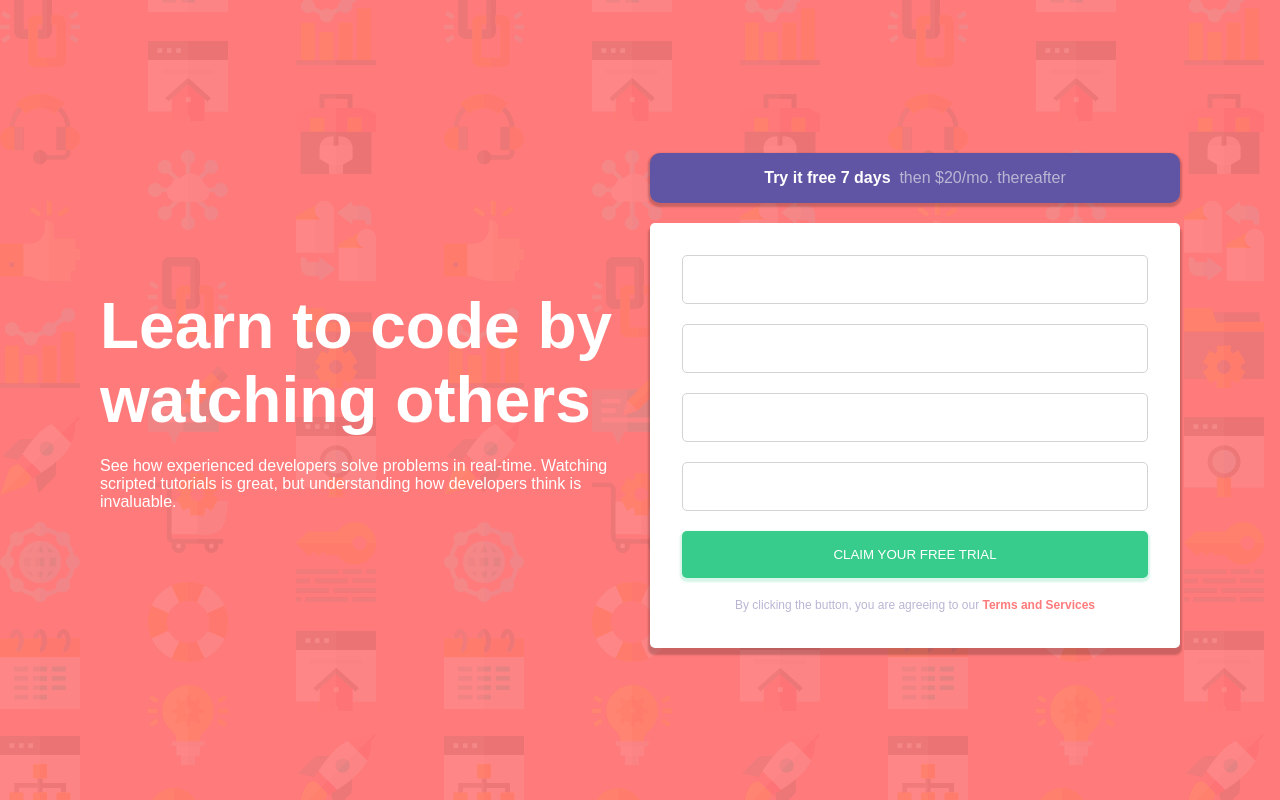
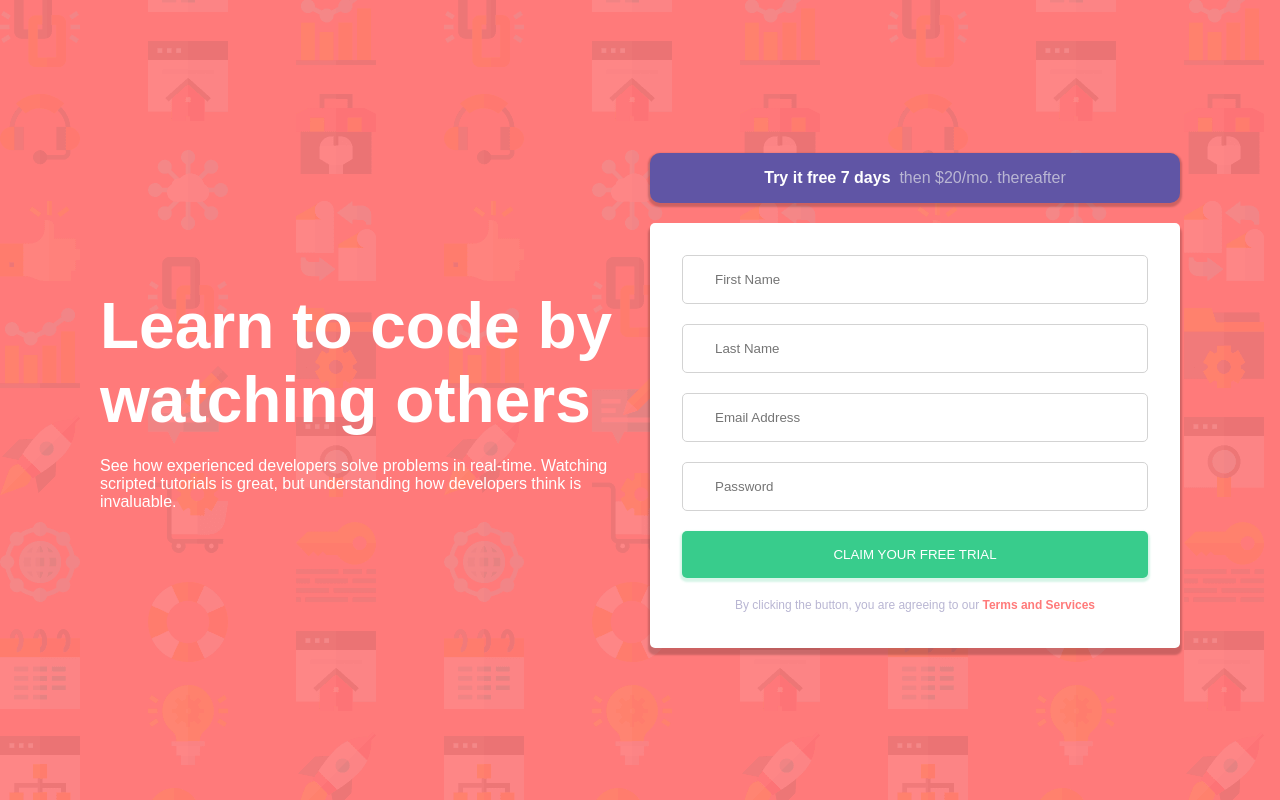
Before and after one commit to Danielhu3/intro-component-ts, a React (Create React App) app: page / in a window 1280 px wide. Built offline with nearby package versions, Linux system fonts and the light colour scheme.

Commit message:
showing error on input

```diff
--- a/src/components/right/form/index.tsx
+++ b/src/components/right/form/index.tsx
@@ -19,23 +19,27 @@ const Index = () => {
   function onSubmit(data:DataProps){
     console.log(data)
   }
+
+  function onError(error:any){
+
+  }
   const schema = yup.object({
-    firstName: yup.string().required(),
-    lastName: yup.string().required(),
-    email: yup.string().email().required(),
-    password: yup.string().required()
+    firstName: yup.string().required('First Name cannot be empty'),
+    lastName: yup.string().required('Last Name cannot be empty'),
+    email: yup.string().email('Looks like this is not an email').required('Email cannot be empty'),
+    password: yup.string().required('Password cannot be empty').matches(/^(?=.*\d)(?=.*[a-z])(?=.*[A-Z])[0-9a-zA-Z]{8,}$/, 'Your password must have at least: 8 characters, 1 upper case, 1 lower case, 1 number')
   })
 
-  const {register, handleSubmit} = useForm({
+  const {register, handleSubmit, formState:{errors}} = useForm({
     resolver: yupResolver(schema)});
 
 
   return (
-    <Form onSubmit={handleSubmit(onSubmit)}>
-      <Input type ='text' placeholder='First Name' register={register} field={'firstName'}/>
-      <Input type ='text' placeholder='Last Name' register={register} field={'lastName'}/>
-      <Input type ='email' placeholder='Email Address' register={register} field={'email'}/>
-      <Input type ='text' placeholder='Password' register={register} field={'password'}/>
+    <Form onSubmit={handleSubmit(onSubmit, onError)}>
+      <Input type ='text' placeholder='First Name' register={register} field={'firstName'} error={errors.firstName}/>
+      <Input type ='text' placeholder='Last Name' register={register} field={'lastName'} error={errors.lastName}/>
+      <Input type ='text' placeholder='Email Address' register={register} field={'email'} error={errors.email}/>
+      <Input type ='text' placeholder='Password' register={register} field={'password'} error={errors.password}/>
       <Button />
       <Terms />
     </Form>
--- a/src/components/right/input/index.tsx
+++ b/src/components/right/input/index.tsx
@@ -8,12 +8,20 @@ type Props = {
     placeholder:string;
     register: UseFormRegister<FieldValues>
     field:string
+    error?: any;
 }
 
 
-const index = ({type, placeholder, register, field}:Props) => {
+const index = ({type, placeholder, register, field, error}:Props) => {
+  if(error){
+    console.log(error)
+    console.log(typeof(error))
+  }
   return (
-    <Input type={type} {...register(field)}/>
+    <>
+    <Input type={type} {...register(field)} placeholder={placeholder}/>
+    {error ? <span>{error.message}</span> : null}
+    </>
   )
 }
 
```
